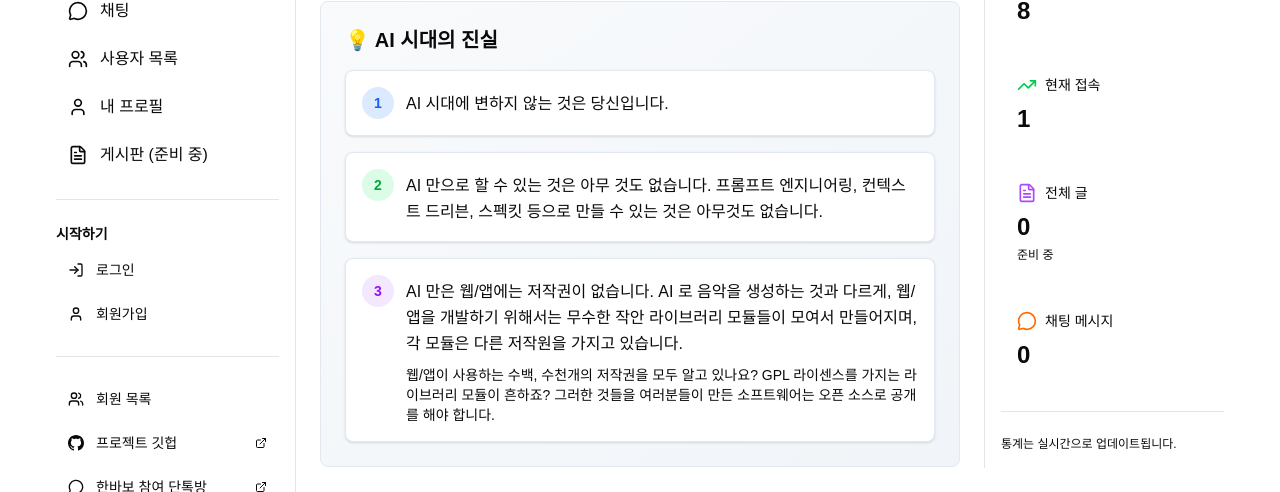
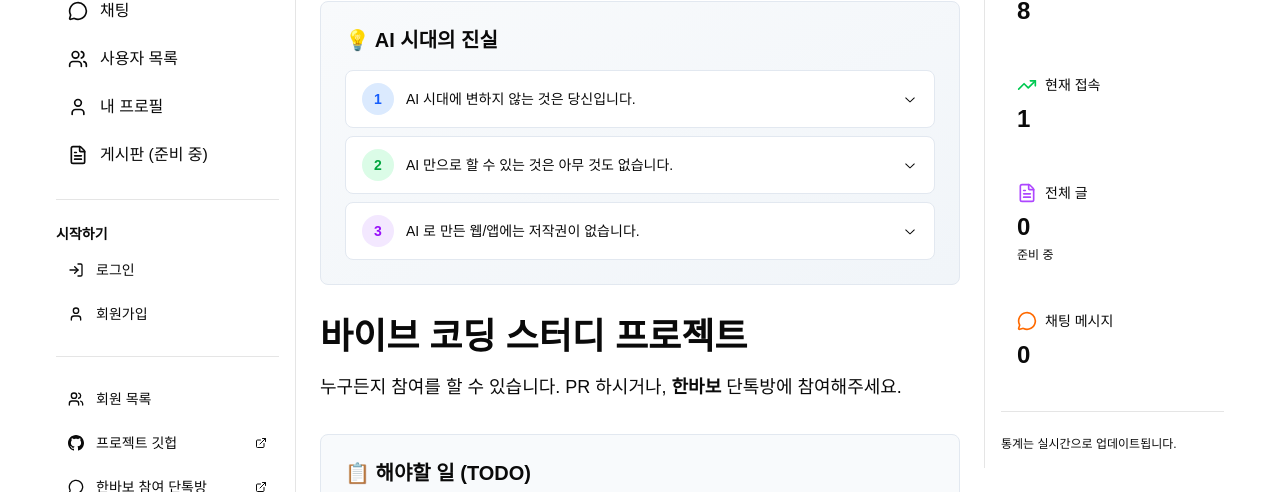
Before and after one commit to thruthesky/vibe, a Next.js app: page / in a window 1280 px wide. Shown: the part 181-673 px from the top of the page. Built offline with nearby package versions, Linux system fonts and the light colour scheme; no server answers.

Commit message:
feat: 홈페이지 AI 명언 섹션을 아코디언 형식으로 변경 및 저작권 내용 추가

```diff
--- a/app/page.tsx
+++ b/app/page.tsx
@@ -1,4 +1,12 @@
 // 홈페이지 컴포넌트
+// shadcn/ui Accordion 컴포넌트 임포트
+import {
+  Accordion,
+  AccordionItem,
+  AccordionTrigger,
+  AccordionContent,
+} from "@/components/ui/accordion";
+
 export default function Home() {
   return (
     <div className="min-h-screen bg-background">
@@ -11,61 +19,78 @@ export default function Home() {
           </p>
         </div>
 
-        {/* AI 명언 */}
+        {/* AI 시대의 진실 - 아코디언 형식 */}
         <div className="bg-linear-to-br from-slate-50 to-slate-100 border border-slate-200 rounded-lg p-6 space-y-4">
           <h2 className="text-xl font-semibold text-foreground flex items-center gap-2">
             💡 AI 시대의 진실
           </h2>
-          <div className="space-y-4">
-            {/* 명언 1 */}
-            <div className="bg-white rounded-lg p-4 border border-slate-200 shadow-sm">
-              <div className="flex items-start gap-3">
+
+          {/* 아코디언 컴포넌트 */}
+          <Accordion type="single" collapsible className="space-y-2">
+            {/* 아코디언 항목 1 - AI 시대에 변하지 않는 것은 당신 */}
+            <AccordionItem value="item-1" className="border border-slate-200 rounded-lg bg-white">
+              <AccordionTrigger className="px-4 py-3 hover:bg-slate-50">
+                <div className="flex items-center gap-3 text-left">
                   <div className="shrink-0 w-8 h-8 bg-blue-100 text-blue-600 rounded-full flex items-center justify-center font-bold text-sm">
                     1
                   </div>
-                <p className="text-foreground leading-relaxed pt-1">
+                  <span className="text-foreground font-medium">
                     AI 시대에 변하지 않는 것은 당신입니다.
-                </p>
+                  </span>
                 </div>
-            </div>
+              </AccordionTrigger>
+              <AccordionContent className="px-4 pb-3 text-muted-foreground">
+                변하는 기술 시대에 가장 중요한 것은 당신의 능력과 생각입니다.
+              </AccordionContent>
+            </AccordionItem>
 
-            {/* 명언 2 */}
-            <div className="bg-white rounded-lg p-4 border border-slate-200 shadow-sm">
-              <div className="flex items-start gap-3">
+            {/* 아코디언 항목 2 - AI 만으로 할 수 있는 것은 없다 */}
+            <AccordionItem value="item-2" className="border border-slate-200 rounded-lg bg-white">
+              <AccordionTrigger className="px-4 py-3 hover:bg-slate-50">
+                <div className="flex items-center gap-3 text-left">
                   <div className="shrink-0 w-8 h-8 bg-green-100 text-green-600 rounded-full flex items-center justify-center font-bold text-sm">
                     2
                   </div>
-                <p className="text-foreground leading-relaxed pt-1">
-                  AI 만으로 할 수 있는 것은 아무 것도 없습니다. 프롬프트
-                  엔지니어링, 컨텍스트 드리븐, 스펙킷 등으로 만들 수 있는 것은
-                  아무것도 없습니다.
+                  <span className="text-foreground font-medium">
+                    AI 만으로 할 수 있는 것은 아무 것도 없습니다.
+                  </span>
+                </div>
+              </AccordionTrigger>
+              <AccordionContent className="px-4 pb-3 text-muted-foreground">
+                <p className="leading-relaxed">
+                  프롬프트 엔지니어링, 컨텍스트 드리븐, 스펙킷 등으로 만들 수 있는 것은 아무것도 없습니다.
                 </p>
-              </div>
-            </div>
+                <p className="text-xs text-muted-foreground mt-2">
+                  AI는 도구일 뿐, 올바른 방향과 통제가 필요합니다.
+                </p>
+              </AccordionContent>
+            </AccordionItem>
 
-            {/* 명언 3 */}
-            <div className="bg-white rounded-lg p-4 border border-slate-200 shadow-sm">
-              <div className="flex items-start gap-3">
+            {/* 아코디언 항목 3 - 저작권 문제 */}
+            <AccordionItem value="item-3" className="border border-slate-200 rounded-lg bg-white">
+              <AccordionTrigger className="px-4 py-3 hover:bg-slate-50">
+                <div className="flex items-center gap-3 text-left">
                   <div className="shrink-0 w-8 h-8 bg-purple-100 text-purple-600 rounded-full flex items-center justify-center font-bold text-sm">
                     3
                   </div>
-                <div className="text-foreground leading-relaxed pt-1 space-y-2">
-                  <p>
-                    AI 만은 웹/앱에는 저작권이 없습니다. AI 로 음악을 생성하는
-                    것과 다르게, 웹/앱을 개발하기 위해서는 무수한 작안 라이브러리
-                    모듈들이 모여서 만들어지며, 각 모듈은 다른 저작원을 가지고
-                    있습니다.
+                  <span className="text-foreground font-medium">
+                    AI 로 만든 웹/앱에는 저작권이 없습니다.
+                  </span>
+                </div>
+              </AccordionTrigger>
+              <AccordionContent className="px-4 pb-3 text-muted-foreground space-y-3">
+                <p className="leading-relaxed">
+                  음악을 인공지능(AI)으로 만드는 것 보다 훨씬 저작권 제약이 큽니다. 간단한 소프트웨어를 개발하기 위해서는 수백/수천 개의 오픈소스 라이브러리 모듈이 사용됩니다. 그 중 GPL 라이센스는 극악하죠.
                 </p>
-                  <p className="text-muted-foreground text-sm">
-                    웹/앱이 사용하는 수백, 수천개의 저작권을 모두 알고 있나요?
-                    GPL 라이센스를 가지는 라이브러리 모듈이 흔하죠? 그러한
-                    것들을 여러분들이 만든 소프트웨어는 오픈 소스로 공개를 해야
-                    합니다.
+                <p className="leading-relaxed text-sm font-medium text-red-600">
+                  GPL 라이센스를 쓰는 모든 소프트웨어는 오픈소스로 공개되어야합니다.
                 </p>
-                </div>
-              </div>
-            </div>
-          </div>
+                <p className="leading-relaxed italic">
+                  여러분들이 만드는 소프트웨어가 쓰는 모든 라이브러리의 저작권을 확인하셨나요?
+                </p>
+              </AccordionContent>
+            </AccordionItem>
+          </Accordion>
         </div>
 
         {/* 페이지 제목 및 소개 */}
--- /dev/null
+++ b/components/ui/accordion.tsx
@@ -0,0 +1,56 @@
+"use client"
+
+import * as React from "react"
+import * as AccordionPrimitive from "@radix-ui/react-accordion"
+import { cn } from "@/lib/utils"
+import { ChevronDownIcon } from "@radix-ui/react-icons"
+
+const Accordion = AccordionPrimitive.Root
+
+const AccordionItem = React.forwardRef<
+  React.ElementRef<typeof AccordionPrimitive.Item>,
+  React.ComponentPropsWithoutRef<typeof AccordionPrimitive.Item>
+>(({ className, ...props }, ref) => (
+  <AccordionPrimitive.Item
+    ref={ref}
+    className={cn("border-b", className)}
+    {...props}
+  />
+))
+AccordionItem.displayName = "AccordionItem"
+
+const AccordionTrigger = React.forwardRef<
+  React.ElementRef<typeof AccordionPrimitive.Trigger>,
+  React.ComponentPropsWithoutRef<typeof AccordionPrimitive.Trigger>
+>(({ className, children, ...props }, ref) => (
+  <AccordionPrimitive.Header className="flex">
+    <AccordionPrimitive.Trigger
+      ref={ref}
+      className={cn(
+        "flex flex-1 items-center justify-between py-4 text-sm font-medium transition-all hover:underline text-left [&[data-state=open]>svg]:rotate-180",
+        className
+      )}
+      {...props}
+    >
+      {children}
+      <ChevronDownIcon className="h-4 w-4 shrink-0 text-muted-foreground transition-transform duration-200" />
+    </AccordionPrimitive.Trigger>
+  </AccordionPrimitive.Header>
+))
+AccordionTrigger.displayName = AccordionPrimitive.Trigger.displayName
+
+const AccordionContent = React.forwardRef<
+  React.ElementRef<typeof AccordionPrimitive.Content>,
+  React.ComponentPropsWithoutRef<typeof AccordionPrimitive.Content>
+>(({ className, children, ...props }, ref) => (
+  <AccordionPrimitive.Content
+    ref={ref}
+    className="overflow-hidden text-sm data-[state=closed]:animate-accordion-up data-[state=open]:animate-accordion-down"
+    {...props}
+  >
+    <div className={cn("pb-4 pt-0", className)}>{children}</div>
+  </AccordionPrimitive.Content>
+))
+AccordionContent.displayName = AccordionPrimitive.Content.displayName
+
+export { Accordion, AccordionItem, AccordionTrigger, AccordionContent }
--- a/package.json
+++ b/package.json
@@ -11,6 +11,7 @@
     "lint": "eslint"
   },
   "dependencies": {
+    "@radix-ui/react-accordion": "^1.2.12",
     "@radix-ui/react-avatar": "^1.1.10",
     "@radix-ui/react-dialog": "^1.1.15",
     "@radix-ui/react-dropdown-menu": "^2.1.16",
```
Also changed, not shown: 1 other file (tests, documents, lock files or other folders). Lines whose indentation alone changed are shown as unchanged.
